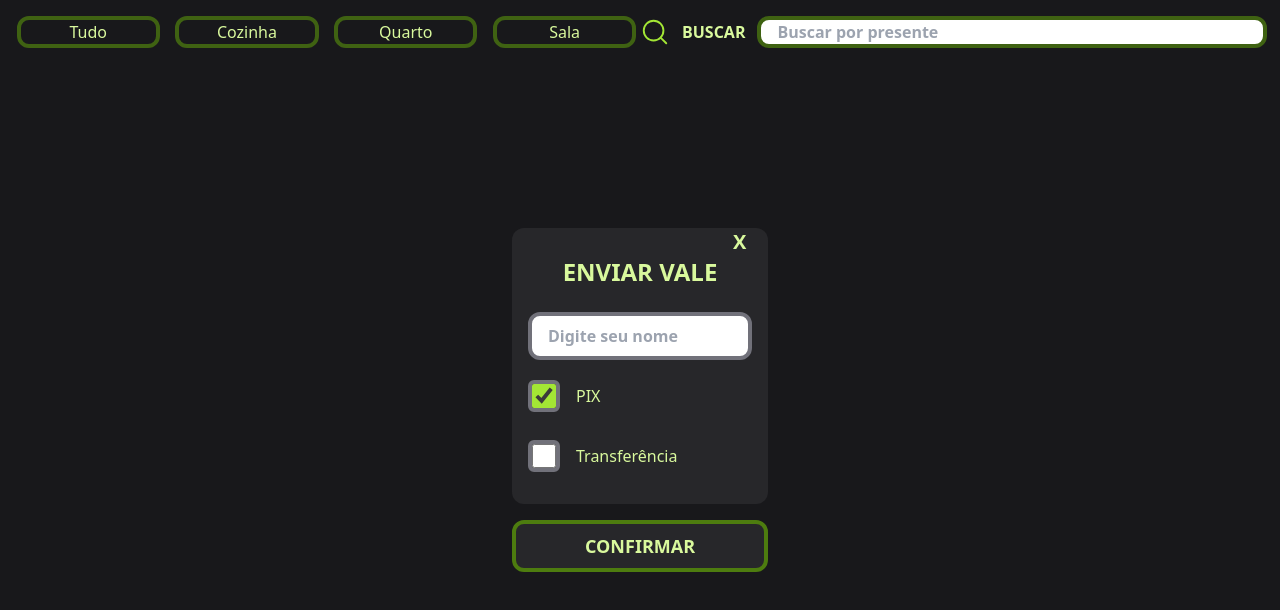
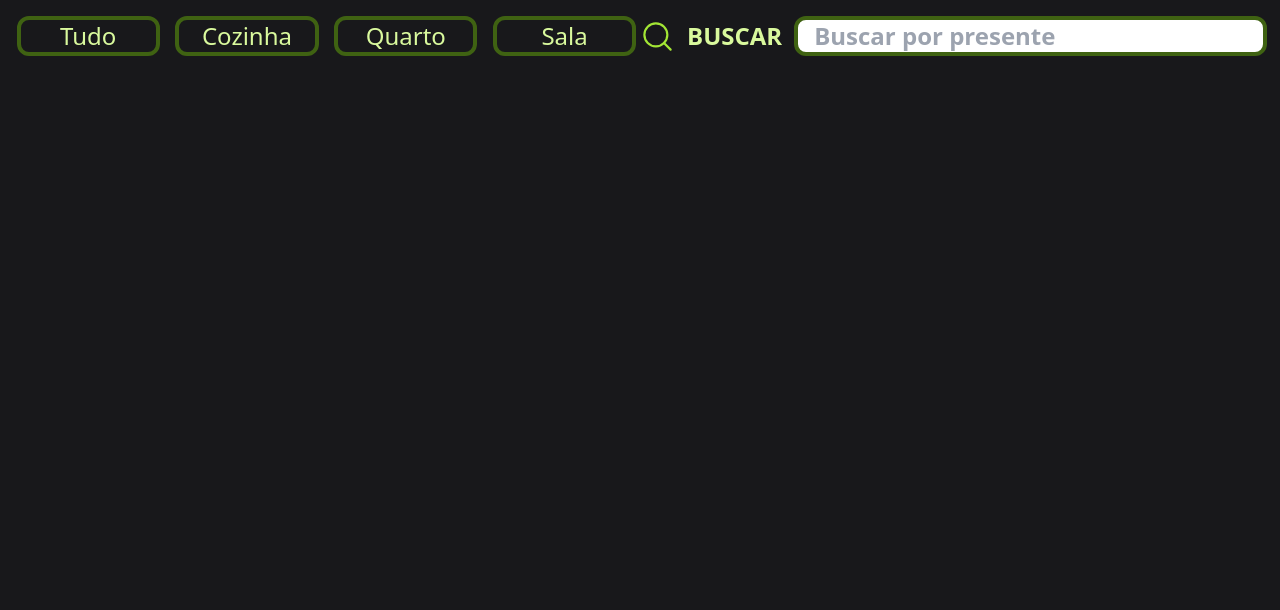
Before and after one commit to DGabrielF/Fayla-Danilo, a website: page index.html in a window 1280 px wide. Drawn offline with Linux system fonts and the light colour scheme.

Commit message:
adjusting responsivity parameters

```diff
--- a/index.html
+++ b/index.html
@@ -21,7 +21,7 @@
                 id="menu"
                 class="[&>*]:stroke-lime-400 cursor-pointer"
                 xmlns="http://www.w3.org/2000/svg"
-                width="35" height="35"
+                width="50" height="50"
                 fill="#000000" viewBox="0 0 256 256">
                     <line id="menu" x1="40" y1="64" x2="216" y2="64" stroke="#000000" stroke-linecap="round" stroke-linejoin="round" stroke-width="16"></line>
                     <line id="menu" x1="40" y1="128" x2="216" y2="128" stroke="#000000" stroke-linecap="round" stroke-linejoin="round" stroke-width="16"></line>
@@ -45,20 +45,20 @@
                     id="search"
                     class="[&>*]:stroke-lime-400"
                     xmlns="http://www.w3.org/2000/svg"
-                    width="30" height="30"
+                    width="35" height="35"
                     fill="#000000" viewBox="0 0 256 256">
                     <circle id="search" cx="116" cy="116" r="84" fill="none" stroke="#000000" stroke-linecap="round" stroke-linejoin="round" stroke-width="16"></circle>
                     <line id="search" x1="175.4" y1="175.4" x2="224" y2="224" fill="none" stroke="#000000" stroke-linecap="round" stroke-linejoin="round" stroke-width="16"></line>
                     </svg>
                     <span
                     id="search"
-                    class="hidden md:block">
+                    class="hidden md:block text-4xl lg:text-2xl">
                         BUSCAR
                     </span>
                 </div>
                 <input
                 id="search-entry"
-                class="w-full border-4 rounded-xl px-4 border-lime-800 hover:bg-lime-50 focus:bg-lime-50 font-black hover:font-black focus:font-black items-center"
+                class="w-full text-4xl lg:text-2xl border-4 rounded-xl px-4 border-lime-800 hover:bg-lime-50 focus:bg-lime-50 font-black hover:font-black focus:font-black items-center"
                 type="text"
                 placeholder="Buscar por presente">
             </div>
@@ -85,14 +85,14 @@
         <!-- Modal -->
         <div
             id="modal"
-            class="fixed w-4/5 md:w-3/5 lg:w-2/5 xl:w-1/5 rounded-xl left-1/2 top-1/2 -translate-x-1/2 -translate-y-1/2">
+            class="hidden fixed w-4/5 md:w-3/5 lg:w-2/5 xl:w-1/5 rounded-xl left-1/2 top-1/2 -translate-x-1/2 -translate-y-1/2">
             <div class="w-full flex flex-col items-center justify-between px-4 pb-6 bg-zinc-800 rounded-t-xl">
                 <div
                 id="close"
                 class="w-[95%] text-end text-4xl lg:text-xl font-bold cursor-pointer">
                     X
                 </div>
-                <div class="text-2xl font-bold">
+                <div class="text-5xl lg:text-3xl font-extrabold">
                     ENVIAR VALE
                 </div>
             </div>
@@ -102,7 +102,7 @@
                 <label for="name"></label>
                 <input
                 id="name"
-                class="w-full border-4 py-2 rounded-xl border-zinc-500 hover:bg-lime-100 focus:bg-lime-100 px-4 font-black"
+                class="w-full border-4 py-2 rounded-xl border-zinc-500 hover:bg-lime-100 focus:bg-lime-100 px-4 font-black text-4xl lg:text-lg"
                 type="text"
                 placeholder="Digite seu nome">
                 <div class="flex py-5 items-center">
@@ -116,7 +116,7 @@
                         checked>
                     </div>
                     <label
-                    class="w-full mx-4"
+                    class="w-full mx-4 text-4xl lg:text-lg"
                     for="pix">
                         PIX
                     </label>
@@ -131,7 +131,7 @@
                         value="transf">
                     </div>
                     <label
-                    class="w-full mx-4"
+                    class="w-full mx-4 text-4xl lg:text-lg"
                     for="transf">
                         Transferência
                     </label>
@@ -140,7 +140,7 @@
             <button
             name=""
             id="confirm"
-            class="w-full bg-zinc-800 border-4 rounded-xl border-lime-700 hover:bg-lime-900 px-4 py-2 text-lg font-bold hover:scale-[1.05]">
+            class="w-full bg-zinc-800 border-4 rounded-xl border-lime-700 hover:bg-lime-900 px-4 py-2 text-4xl lg:text-2xl font-bold hover:scale-[1.05]">
                 CONFIRMAR
             </button>
 
@@ -358,7 +358,7 @@
         return(
             `<div class="w-full h-full font-medium text-lime-100 font flex flex-col items-center justify-end rounded-xl gap-1">
                 <div class="w-full h-full bg-zinc-800 border-4 border-lime-700 rounded-2xl hover:scale-[1.02] flex flex-col justify-between">
-                    <div class="bg-zinc-800 w-full rounded-t-xl text-center font-extrabold text-xl flex justify-center items-center gap-3 py-2">
+                    <div class="bg-zinc-800 w-full rounded-t-xl text-center text-4xl lg:text-2xl font-extrabold flex justify-center items-center gap-3 py-2">
                         <svg class="[&>*]:stroke-lime-400" xmlns="http://www.w3.org/2000/svg" width="24" height="24" fill="#000000" viewBox="0 0 256 256">
                             <rect x="32" y="80" width="192" height="48" rx="8" fill="none" stroke="#000000" stroke-linecap="round" stroke-linejoin="round" stroke-width="16"></rect>
                             <path d="M208,128v72a8,8,0,0,1-8,8H56a8,8,0,0,1-8-8V128" fill="none" stroke="#000000" stroke-linecap="round" stroke-linejoin="round" stroke-width="16"></path>
@@ -371,16 +371,16 @@
                     <div class="bg-zinc-800 w-full">
                         <img class="w-full h-full object-cover rounded-lg" src= ${item.image} alt= ${item.name}></img>
                     </div>
-                    <div class="bg-zinc-800 w-full text-center text-base">
+                    <div class="bg-zinc-800 w-full text-center text-3xl lg:text-xl">
                         ${item.description}
                     </div>
-                    <div class="bg-zinc-800 w-full rounded-b-xl text-center font-semibold text-lg">
+                    <div class="bg-zinc-800 w-full rounded-b-xl text-center font-semibold text-4xl lg:text-2xl">
                         R$ ${item.price}
                     </div>
                 </div>
                 <button
                     id="${item.id}"
-                    class="item-button bg-lime-700 hover:bg-lime-900 w-full border-4 border-lime-800 hover:border-lime-600 rounded-xl text-xl font-extrabold hover:scale-[1.05]"
+                    class="item-button bg-lime-700 hover:bg-lime-900 w-full border-4 border-lime-800 hover:border-lime-600 rounded-xl text-4xl lg:text-2xl font-extrabold hover:scale-[1.05]"
                     >PRESENTEAR
                 </button></div>
             </div>`
--- a/input.css
+++ b/input.css
@@ -4,6 +4,6 @@
 
 @layer utilities {
     .filter-buttons {
-        @apply w-[95%] mx-auto bg-zinc-900 hover:bg-lime-900 border-4 border-lime-800 hover:border-lime-600 rounded-xl hover:scale-[1.02]
+        @apply w-[95%] mx-auto bg-zinc-900 hover:bg-lime-900 border-4 border-lime-800 hover:border-lime-600 rounded-xl hover:scale-[1.02] text-4xl lg:text-2xl
     }
 }
```
Also changed, not shown: style.css.
